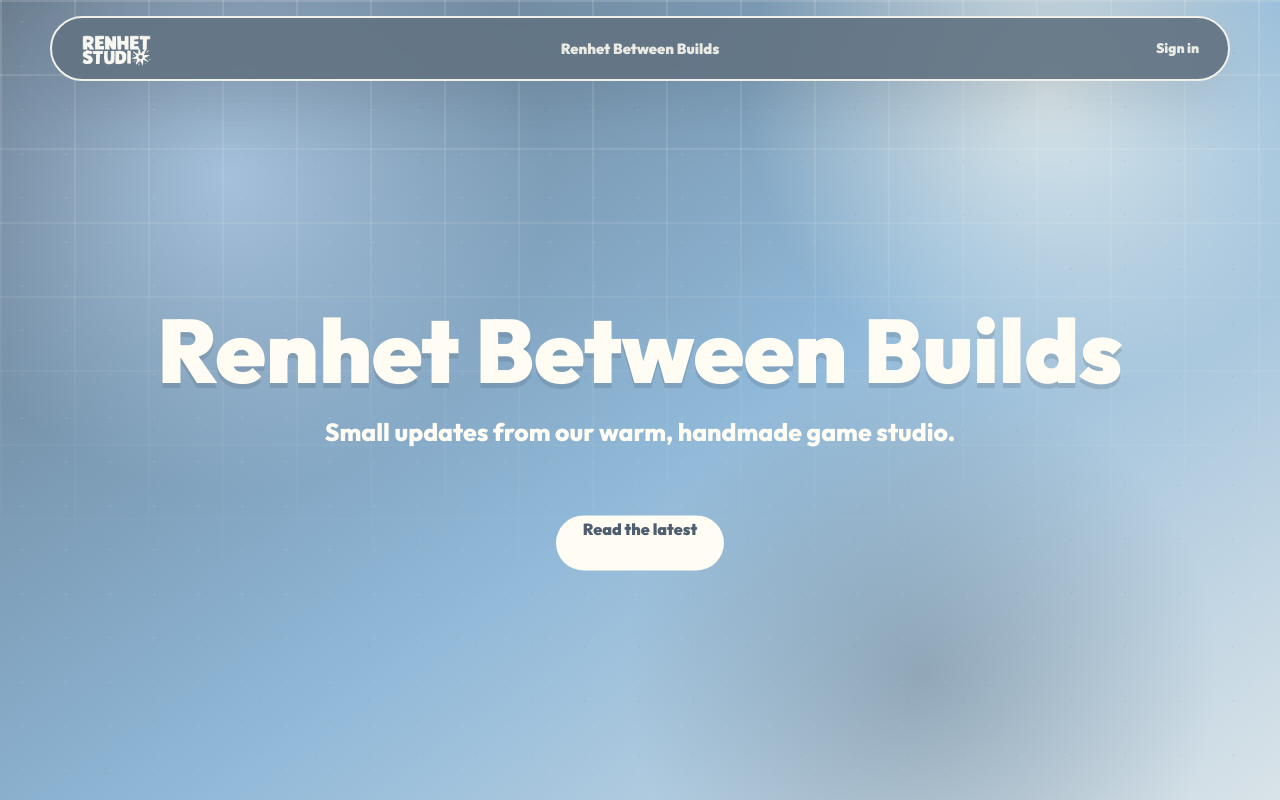
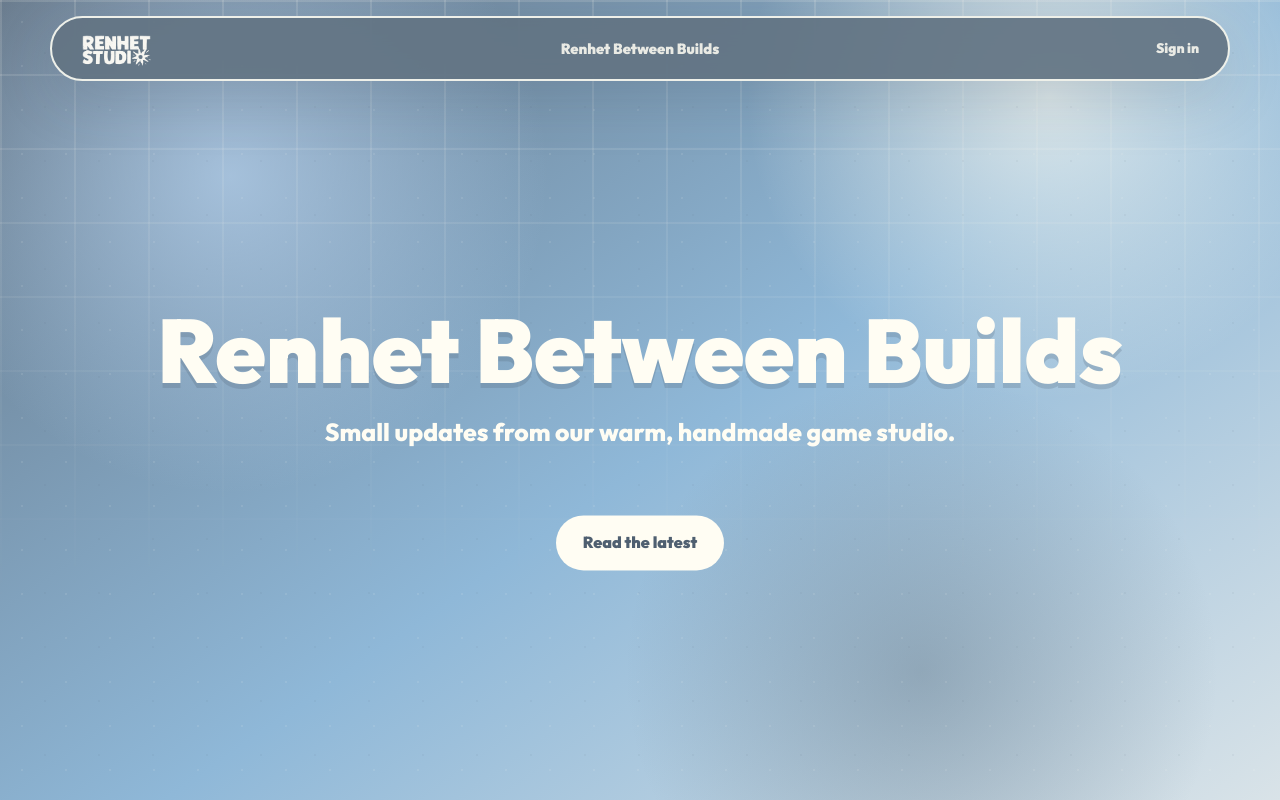
Before and after one commit to RenhetStudio/renhet-studio-web, a Next.js app: page /blog in a window 1280 px wide. Shown: the top 800 px of the page. Built offline with nearby package versions, Linux system fonts and the light colour scheme; no server answers; the database is empty.

Commit message:
fix: button text placement

```diff
--- a/src/app/globals.css
+++ b/src/app/globals.css
@@ -251,7 +251,7 @@
 .blog-hero-kicker { font-size: clamp(.78rem,1.2vw,1rem); font-weight: 900; letter-spacing: .15em; margin: 0 0 1.25rem; text-transform: uppercase; }
 .blog-hero h1 { color: var(--cream); filter: drop-shadow(0 5px 0 rgba(79,95,112,.22)); font-size: clamp(3rem,7vw,7rem); font-weight: 900; letter-spacing: normal; line-height: .88; margin: 0 auto; max-width: 1120px; overflow-wrap: normal; }
 .blog-hero-tagline { color: var(--cream); font-size: clamp(1.2rem,2vw,1.55rem); font-weight: 800; line-height: 1.45; margin: 1.5rem auto 0; max-width: 42rem; }
-.blog-hero-cta { background: var(--cream); border: 2px solid rgba(255,253,243,.92); border-radius: 999px; color: var(--ink); display: inline-flex; font-weight: 950; margin-top: 2rem; min-height: 3.45rem; padding: 0 1.55rem; transition: background-color .24s,border-color .24s,transform .24s; }
+.blog-hero-cta { align-items: center; background: var(--cream); border: 2px solid rgba(255,253,243,.92); border-radius: 999px; color: var(--ink); display: inline-flex; font-weight: 950; justify-content: center; margin-top: 2rem; min-height: 3.45rem; padding: 0 1.55rem; transition: background-color .24s,border-color .24s,transform .24s; }
 .blog-hero-cta:hover { background: var(--sky); border-color: var(--sky); transform: translateY(-3px) rotate(-.6deg); }
 
 .category-marquee { background: var(--ink); color: var(--cream); overflow: hidden; padding: 1.05rem 0; white-space: nowrap; }
```
